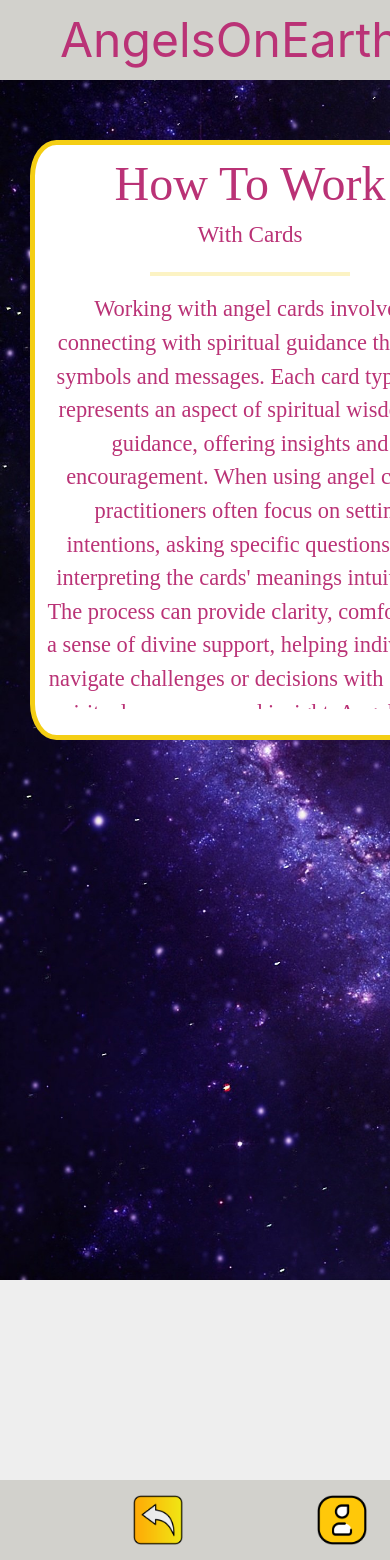
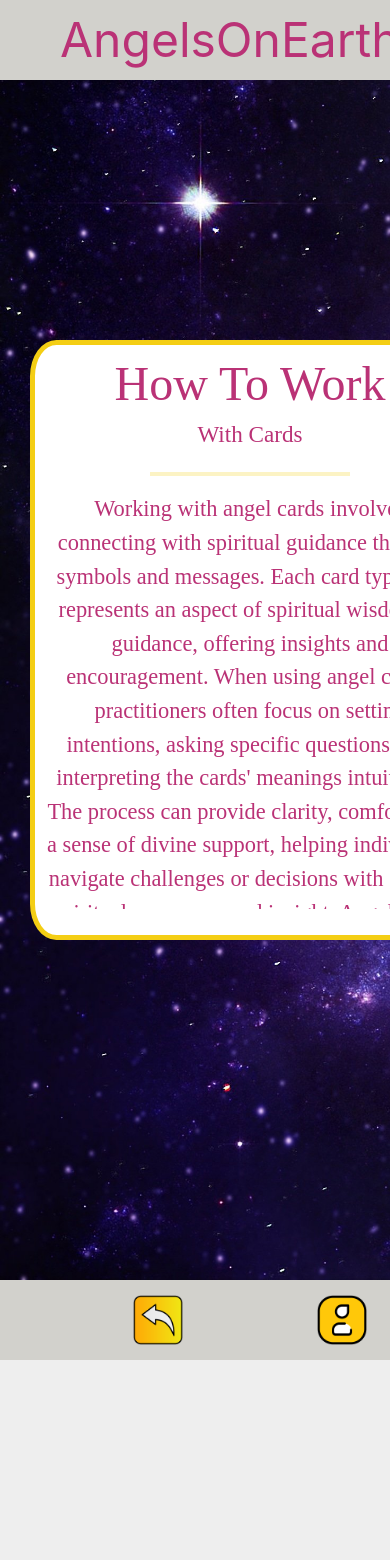
Before and after one commit to Rajankumar001/Oracle_Card, a React (Create React App) app in the folder frontend/: page /working-with-cards in a window 390 px wide. Shown: the top 1560 px of the page. After the commit the page ends 1360 px from the top, so only its background shows below. Built offline with nearby package versions, Linux system fonts and the light colour scheme; sample sign-in values are in the browser's storage; a web font is replaced by a local one.

Commit message:
changes tracked and resolved

```diff
--- a/frontend/src/Components/Navigation/NavigationTwo.css
+++ b/frontend/src/Components/Navigation/NavigationTwo.css
@@ -13,7 +13,7 @@
 }
 @media (max-width:600px) {
     .Navigation-container-two{
-        margin-top: 120px;
+        margin-top: 100px;
         height: 80px;
         width: 500px;
         /* background-image: linear-gradient(to right, #7efaee ,#d88eb9); */
--- a/frontend/src/Components/UseOracle/UseOracle.css
+++ b/frontend/src/Components/UseOracle/UseOracle.css
@@ -1,15 +1,16 @@
 .OracleCard-container {
     width: 100vw;
-    height: 100vh;
+    padding-top: 20px;
+    /* height: 100vh; */
     display: flex;
     flex-direction: column;
-    gap: 30px;
+    /* gap: 30px; */
     justify-content: center;
     align-items: center;
 }
 
 .OracleCard-mainContent {
-    margin-top: 30px;
+    margin: auto;
     background-color: white;
     padding: 5px;
     text-align: center;
--- a/frontend/src/Components/ViewGuideBook/ViewGuideBook.css
+++ b/frontend/src/Components/ViewGuideBook/ViewGuideBook.css
@@ -1,10 +1,9 @@
 .GuideBook-container{
     width: 100vw;
-    height: 100vh;
+    height: 100%;
     display: flex;
     flex-direction: column;
-    gap: 30px;
-    justify-content: start;
+    justify-content: center;
     align-items: center;
 }
 .guidebook-title{
@@ -21,15 +20,11 @@
     border-radius: 6%;
 }
 .guidebook-mainContent{
-    margin-top: 60px;
+    margin: auto;
         font-family: "Jersey 15", serif;
         font-weight: 600;
         font-size: 1.8rem;
         font-style: normal;
-   /* background-image: url('https://res.cloudinary.com/dwiil16oj/image/upload/v1737625336/00_Back_card_upxqkz.jpg'); */
-   /* background-size: auto; */
-   /* background-color: white;
-        border: 5px solid yellow; */
     border-radius: 6%;
     width: 450px;
     height: 500px;
--- a/frontend/src/Components/WorkingWithCards/GuideBookCard.css
+++ b/frontend/src/Components/WorkingWithCards/GuideBookCard.css
@@ -1,15 +1,15 @@
 .GuideBookCard-container {
+    padding-top: 20px;
     width: 100vw;
-    height: 100vh;
     display: flex;
     flex-direction: column;
-    gap: 30px;
     justify-content: center;
     align-items: center;
 }
 
 .guidebookCard-mainContent {
-    margin-top: 60px;
+
+    margin:auto;
     background-color: white;
     padding: 5px;
     text-align: center;
@@ -44,8 +44,8 @@
         height: 100%;
         display: flex;
         flex-direction: column;
-        gap: 30px;
-        justify-content: start;
+        /* gap: 30px; */
+        justify-content: center;
         align-items: center;
     }
 
--- a/frontend/src/Components/WorkingWithCards/GuideBookCard.js
+++ b/frontend/src/Components/WorkingWithCards/GuideBookCard.js
@@ -16,9 +16,9 @@ const GuideBookCard = () => {
                 messages. Each card typically represents an aspect of spiritual wisdom or guidance, offering insights and encouragement. When using angel cards, practitioners often focus on setting intentions, asking specific questions, and interpreting the cards' meanings intuitively. The process can provide clarity, comfort, and a sense of divine support, helping individuals navigate challenges or decisions with greater spiritual awareness and insight. Angel cards are valued for their gentle yet profound messages, fostering a deeper connection to one's inner wisdom and the guidance of spiritual beings.
                 </p>
                 </div>
+                <NavigationTwo link='/view-guidebook' />
+            </div>
 
-            </div>
-            <NavigationTwo link='/view-guidebook' />
         </>
     );
 }
```
